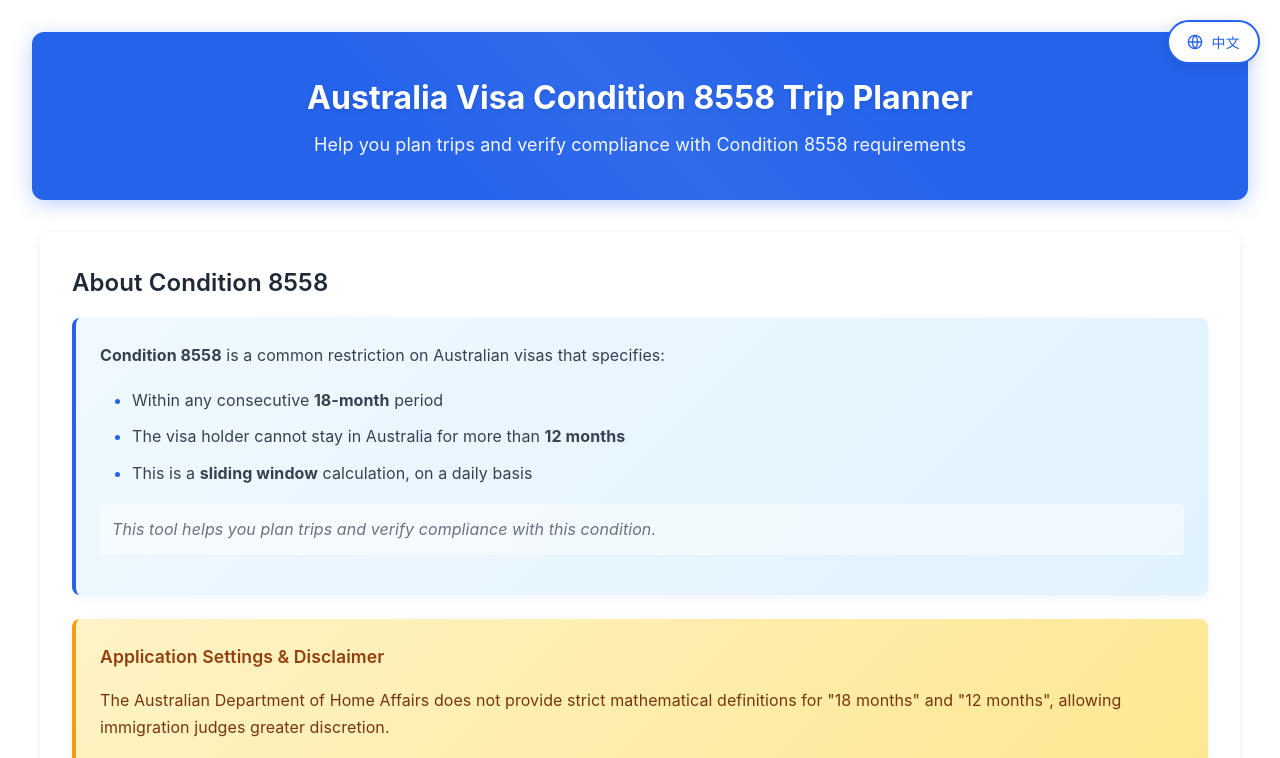
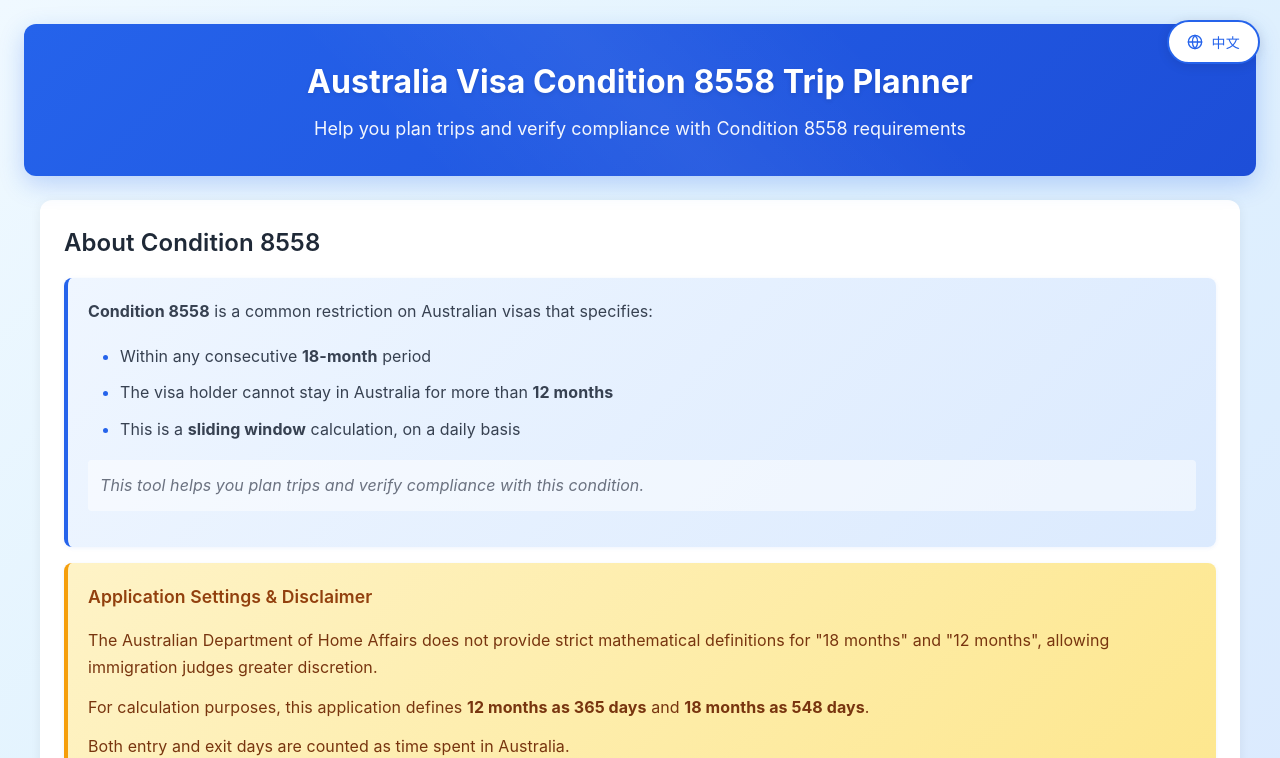
Before and after one commit to mutoo/condition-8558-planner, a React (Vite) app: page / in a window 1280 px wide. Shown: the top 758 px of the page. Built offline with nearby package versions, Linux system fonts and the light colour scheme.

Commit message:
improve layout

```diff
--- a/src/components/StatsPanel.css
+++ b/src/components/StatsPanel.css
@@ -20,12 +20,12 @@
   font-weight: 600;
   display: flex;
   align-items: center;
-  gap: 0.5rem;
+  gap: 0.625rem;
 }
 
-.stats-panel h3::before {
-  content: '📊';
-  font-size: 1.5rem;
+.stats-panel h3 svg {
+  color: #2563eb;
+  flex-shrink: 0;
 }
 
 .stats-grid {
@@ -115,9 +115,8 @@
   box-shadow: 0 2px 8px rgba(239, 68, 68, 0.15);
 }
 
-.stats-warning-message::before {
-  content: '⚠️';
-  font-size: 1.5rem;
+.stats-warning-message svg {
+  color: #ef4444;
   flex-shrink: 0;
 }
 
--- a/src/components/StatsPanel.tsx
+++ b/src/components/StatsPanel.tsx
@@ -1,4 +1,5 @@
 import { useTranslation } from 'react-i18next'
+import { BarChart3, AlertTriangle } from 'lucide-react'
 import type { TripStatistics } from '../types'
 import { formatDisplayDate, parseDate } from '../utils/dateUtils'
 import './StatsPanel.css'
@@ -14,7 +15,10 @@ export function StatsPanel({ stats, visaStart, visaEnd }: StatsPanelProps) {
 
   return (
     <div className="stats-panel">
-      <h3>{t('stats.title')}</h3>
+      <h3>
+        <BarChart3 size={20} />
+        <span>{t('stats.title')}</span>
+      </h3>
       <div className="stats-grid">
         <div className="stat-item">
           <div className="stat-label">{t('stats.visaPeriod')}</div>
@@ -61,7 +65,8 @@ export function StatsPanel({ stats, visaStart, visaEnd }: StatsPanelProps) {
 
       {stats.violationDays > 0 && (
         <div className="stats-warning-message">
-          {t('stats.warning', { days: stats.violationDays })}
+          <AlertTriangle size={20} />
+          <span>{t('stats.warning', { days: stats.violationDays })}</span>
         </div>
       )}
     </div>
--- a/src/styles/App.css
+++ b/src/styles/App.css
@@ -7,12 +7,12 @@
 
 .app-header {
   text-align: center;
-  margin-bottom: 2rem;
-  padding: 2.5rem 2rem;
-  background: #2563eb;
+  margin-bottom: 1.5rem;
+  padding: 2rem 1.5rem;
+  background: linear-gradient(135deg, #2563eb 0%, #1d4ed8 100%);
   color: white;
   border-radius: 12px;
-  box-shadow: 0 4px 20px rgba(37, 99, 235, 0.3);
+  box-shadow: 0 8px 24px rgba(37, 99, 235, 0.25);
   position: relative;
   overflow: hidden;
 }
@@ -55,15 +55,16 @@
 
 .info-section {
   background: white;
-  padding: 2rem;
+  padding: 1.5rem;
   border-radius: 12px;
-  box-shadow: 0 2px 8px rgba(0, 0, 0, 0.08);
-  margin-bottom: 2rem;
-  transition: box-shadow 0.3s ease;
+  box-shadow: 0 2px 12px rgba(0, 0, 0, 0.06);
+  margin-bottom: 1.5rem;
+  transition: box-shadow 0.3s ease, transform 0.3s ease;
 }
 
 .info-section:hover {
-  box-shadow: 0 4px 16px rgba(0, 0, 0, 0.12);
+  box-shadow: 0 4px 20px rgba(0, 0, 0, 0.1);
+  transform: translateY(-2px);
 }
 
 .info-section h2 {
@@ -74,11 +75,11 @@
 }
 
 .info-box {
-  background: linear-gradient(135deg, #f0f9ff 0%, #e0f2fe 100%);
-  padding: 1.5rem;
+  background: linear-gradient(135deg, #eff6ff 0%, #dbeafe 100%);
+  padding: 1.25rem;
   border-radius: 8px;
   border-left: 4px solid #2563eb;
-  box-shadow: 0 2px 8px rgba(37, 99, 235, 0.08);
+  box-shadow: 0 1px 4px rgba(37, 99, 235, 0.08);
 }
 
 .info-box p {
@@ -114,7 +115,7 @@
 
 /* Disclaimer box styling */
 .disclaimer-box {
-  margin-top: 1.5rem;
+  margin-top: 1rem;
   background: linear-gradient(135deg, #fef3c7 0%, #fde68a 100%);
   border-left: 4px solid #f59e0b;
 }
@@ -138,7 +139,7 @@
 }
 
 .disclaimer-box .warning-note {
-  margin-top: 1rem;
+  margin-top: 0.75rem;
   padding: 0.75rem;
   background: rgba(255, 255, 255, 0.6);
   border-radius: 4px;
@@ -159,18 +160,18 @@
 .two-column-layout {
   display: grid;
   grid-template-columns: 1fr 1fr;
-  gap: 2rem;
-  margin-top: 2rem;
+  gap: 1.5rem;
+  margin-top: 1.5rem;
   align-items: start;
 }
 
 .left-column {
   display: flex;
   flex-direction: column;
-  gap: 2rem;
+  gap: 1.5rem;
   position: sticky;
-  top: 2rem;
-  max-height: calc(100vh - 4rem);
+  top: 1.5rem;
+  max-height: calc(100vh - 3rem);
   overflow-y: auto;
   /* Custom scrollbar */
   scrollbar-width: thin;
@@ -197,7 +198,7 @@
 .right-column {
   display: flex;
   flex-direction: column;
-  gap: 2rem;
+  gap: 1.5rem;
 }
 
 @media (max-width: 1024px) {
--- a/src/styles/index.css
+++ b/src/styles/index.css
@@ -52,24 +52,25 @@ body {
   place-items: center;
   min-width: 320px;
   min-height: 100vh;
+  background: linear-gradient(135deg, #f0f9ff 0%, #e0f2fe 50%, #dbeafe 100%);
+  background-attachment: fixed;
 }
 
 #root {
   width: 100%;
   max-width: 1280px;
   margin: 0 auto;
-  padding: 2rem;
+  padding: 1.5rem;
 }
 
 @media (max-width: 768px) {
   #root {
-    padding: 0.75rem;
+    padding: 0.5rem;
   }
 }
 
 @media (prefers-color-scheme: light) {
   :root {
     color: #213547;
-    background-color: #ffffff;
   }
 }
```
